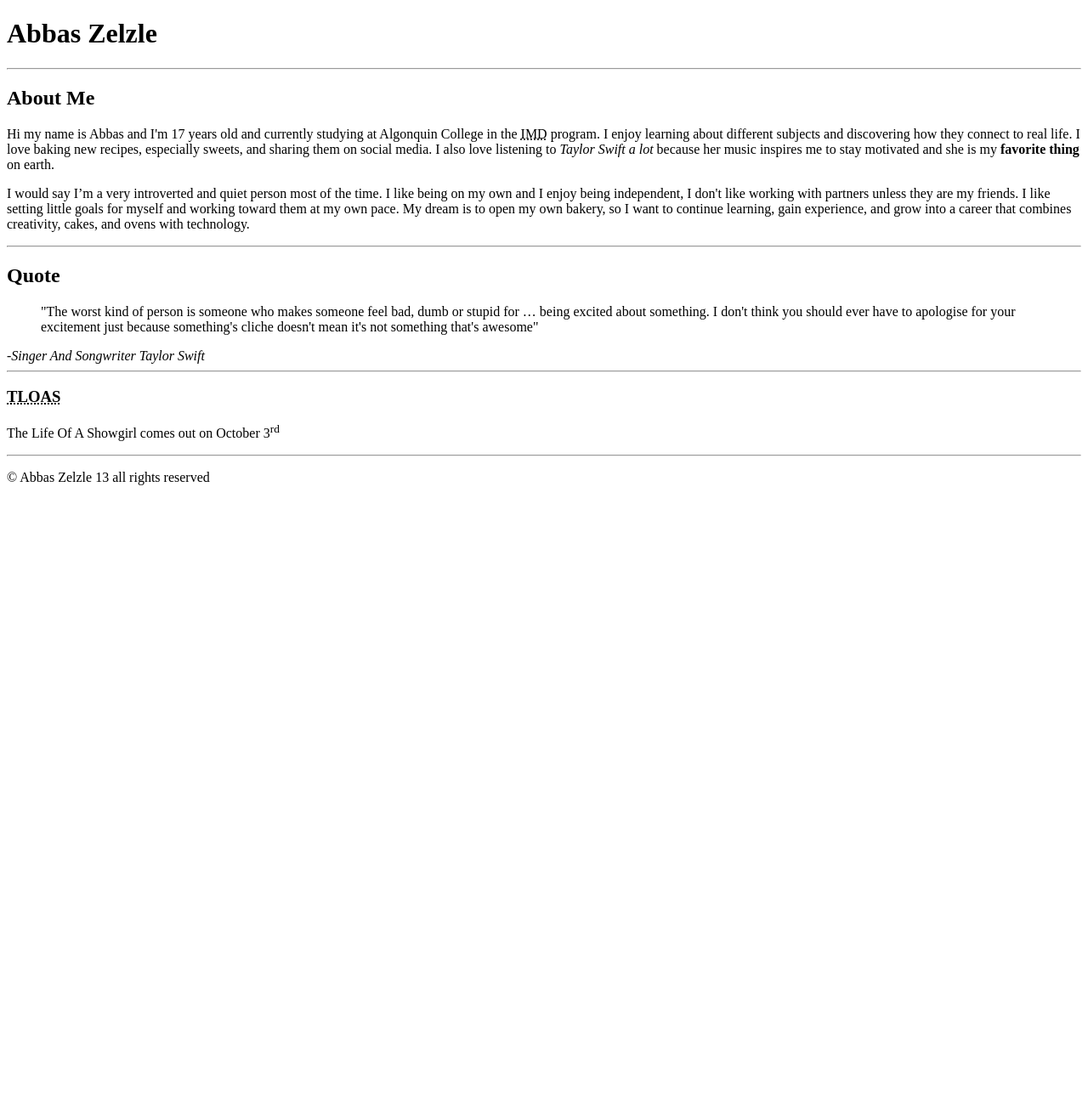
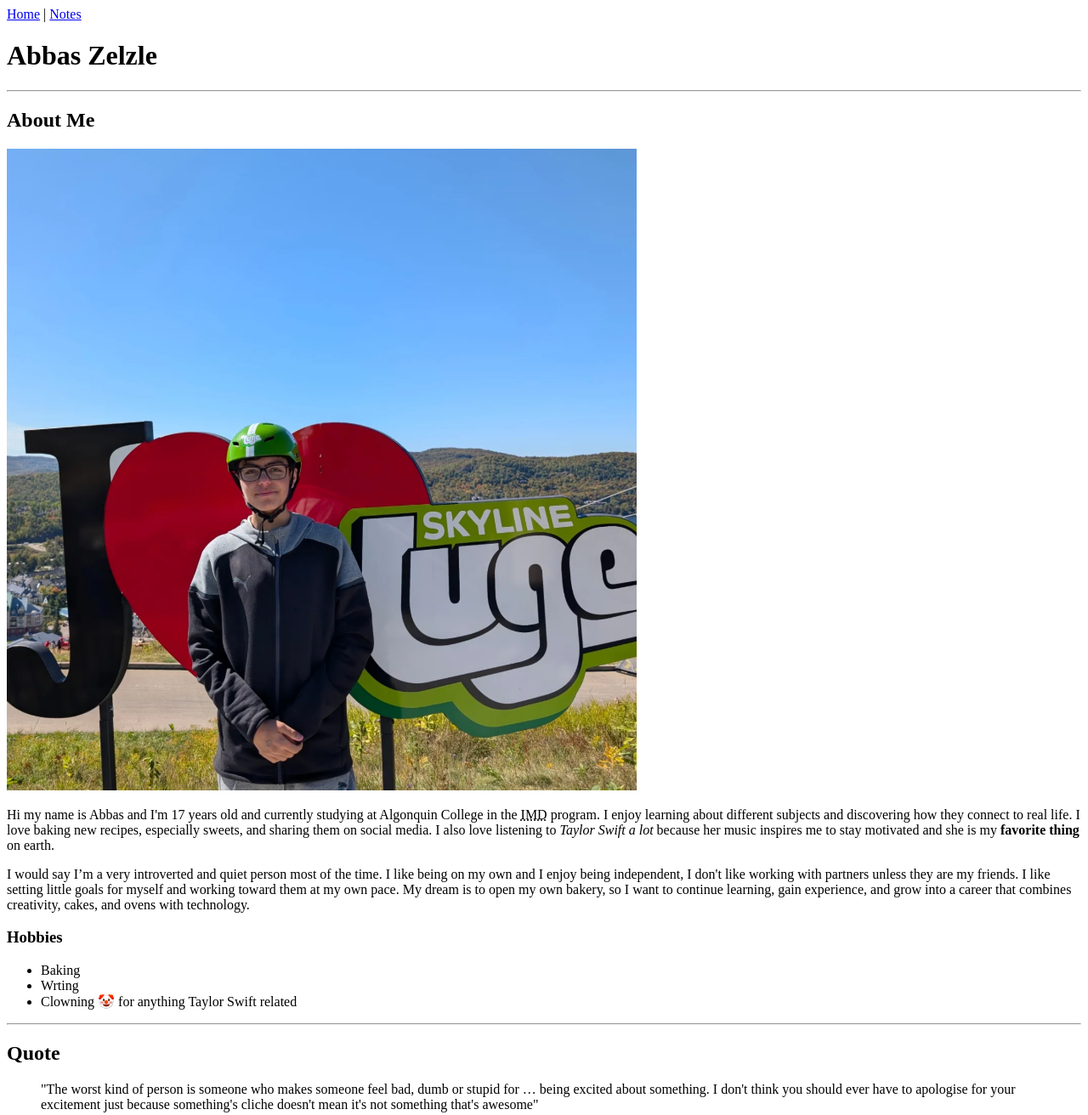
Before and after one commit to AbbasZL13/AbbasZL13.github.io, a plain HTML site: page html-assignment/index.html in a window 1280 px wide. Shown: the top 1312 px of the page at 85% size. Before the commit the page ends 800 px from the top, so only its background shows below. Drawn offline with Linux system fonts and the light colour scheme.

Commit message:
completes html assignemt

```diff
--- a/html-assignment/index.html
+++ b/html-assignment/index.html
@@ -5,16 +5,31 @@
     <meta name="viewport" content="width=device-width, initial-scale=1.0">
     <title>HTML Assignment</title>
 </head>
+<body>
+   <header>
+    <nav>
+      <a href="index.html">Home</a> |
+      <a href="notes.html">Notes</a>
+    </nav>
+  </header>
     <h1>Abbas Zelzle</h1>
     <hr>
-<body>
+
     <main>
     <article>
     <h2>About Me</h2>
+    <img src="images/AbbasZl.png" alt="Photo of me">
     <p>Hi my name is Abbas and I'm 17 years old and currently studying at Algonquin College in the <abbr title="Interactive Media Design">IMD</abbr> program. I enjoy learning about different subjects and discovering how they connect to real life. I love baking new recipes, especially sweets, and sharing them on social media. I also love listening to <em>Taylor Swift a lot</em> because her music inspires me to stay motivated and she is my <strong>favorite thing</strong> on earth.
 </p>
     <p>I would say I’m a very introverted and quiet person most of the time. I like being on my own and I enjoy being independent, I don't like working with partners unless they are my friends. I like setting little goals for myself and working toward them at my own pace. My dream is to open my own bakery, so I want to continue learning, gain experience, and grow into a career that combines creativity, cakes, and ovens with technology.
 </p>
+    <h3>Hobbies</h3>
+    <ul>
+    <li>Baking</li>
+    <li>Wrting</li>
+    <li>Clowning 🤡 for anything Taylor Swift related</li>
+  </ul>
+
     </article>
     <hr>
     <section>
@@ -31,6 +46,7 @@
     <hr>
     <footer>
   <p>© Abbas Zelzle 13 all rights reserved </p>
+
 </footer>
 
 </body>
```
Also changed, not shown: html-assignment/notes.html (added, +37 -0 lines), html-assignment/images/AbbasZl.png (added).
